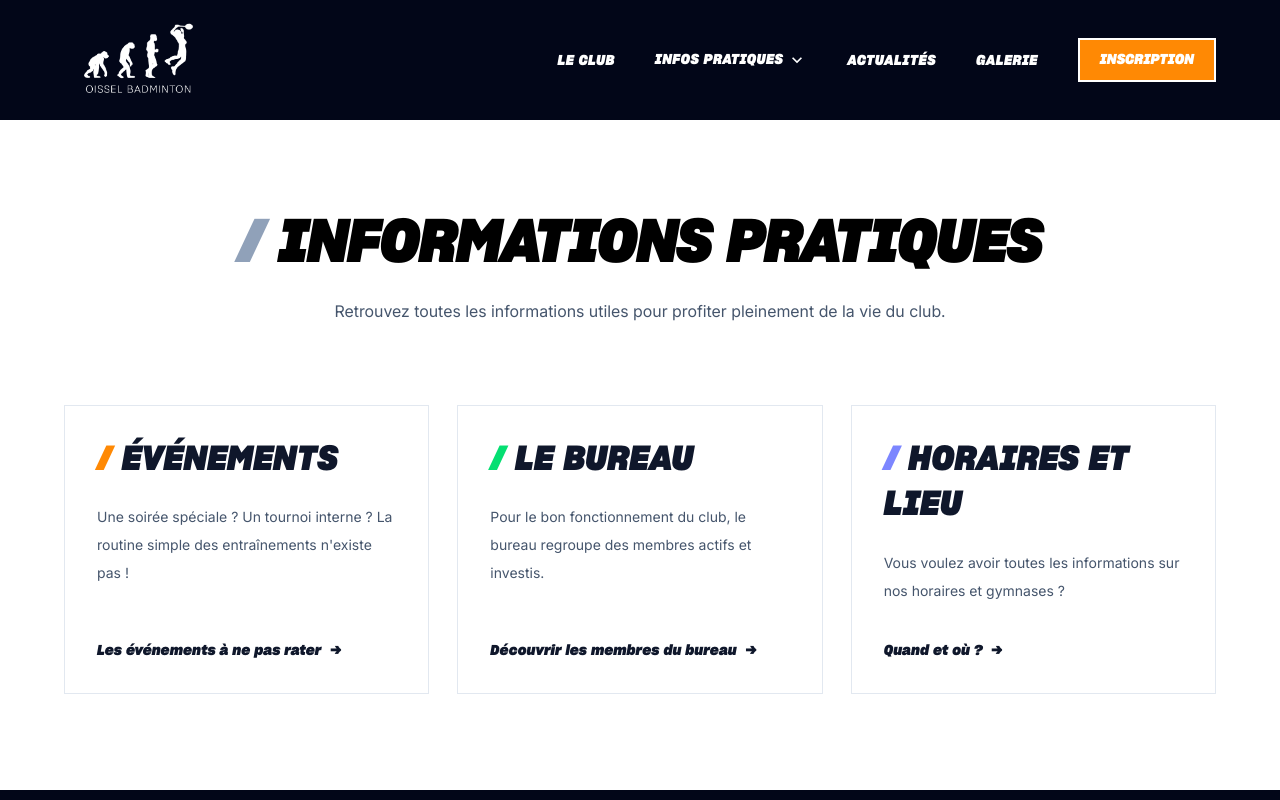
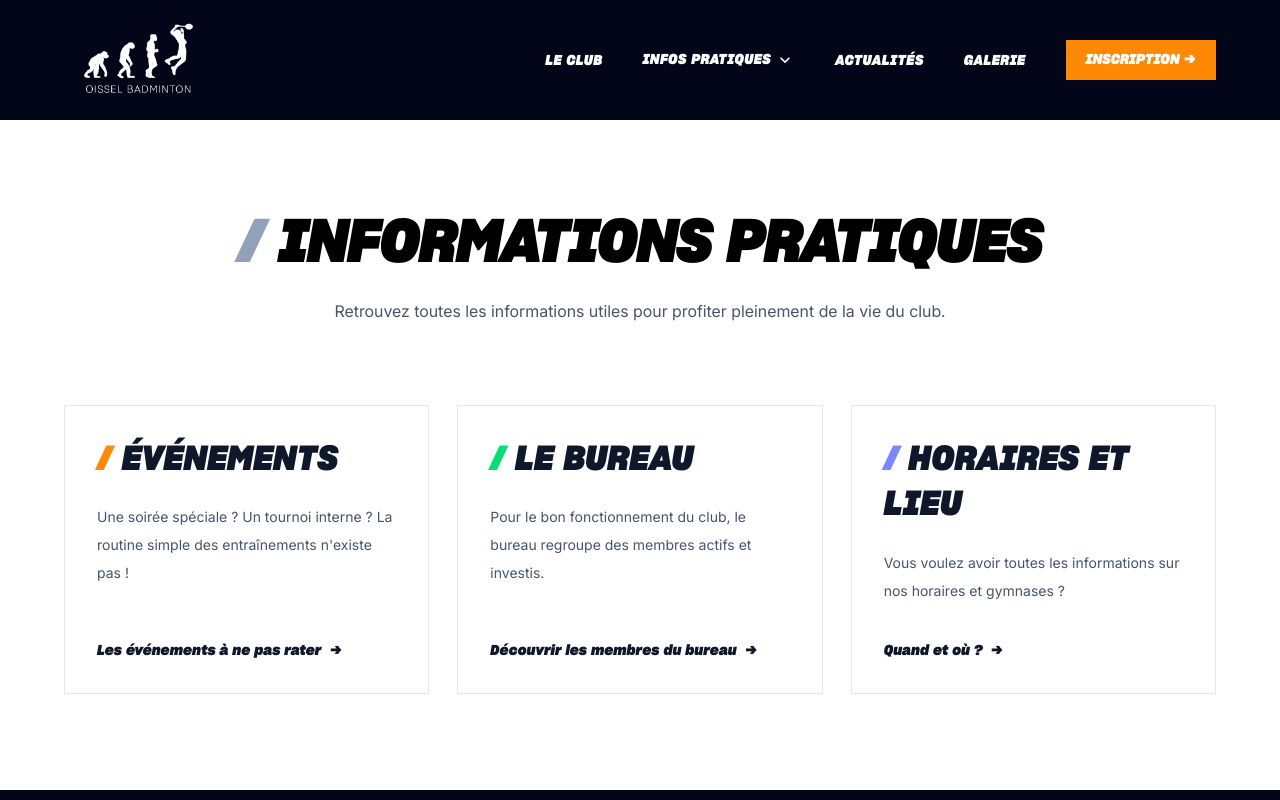
Before and after one commit to maegdn/badminton-club-oissel, a Next.js app: page /infos in a window 1280 px wide. Shown: the top 800 px of the page. Built offline with nearby package versions, Linux system fonts and the light colour scheme.

Commit message:
small adjustment inscrp button

```diff
--- a/app/components/Header3.js
+++ b/app/components/Header3.js
@@ -354,12 +354,11 @@ export default function Header3() {
                   items-center
                   justify-center
                   border-white
-                  border-2
+
                   bg-orange-400
                   px-5
                   py-2.5
                   font-[SharpGITB]
-
                   text-white
                   transition-colors
                   duration-200
@@ -367,7 +366,7 @@ export default function Header3() {
                   hover:text-slate-800
                 "
               >
-                INSCRIPTION
+                INSCRIPTION →
               </Link>
             </li>
           </ul>
@@ -568,11 +567,11 @@ export default function Header3() {
                   w-full
                   items-center
                   justify-center
-                  border-2
+
                   border-white
                   bg-orange-400
                   px-3
-                  py-4
+                  py-3
                   text-center
                   font-[SharpGITB]
                 text-white
@@ -581,7 +580,7 @@ export default function Header3() {
                   hover:bg-orange-300
                 "
               >
-                INSCRIPTION
+                INSCRIPTION →
               </Link>
             </li>
           </ul>
```
